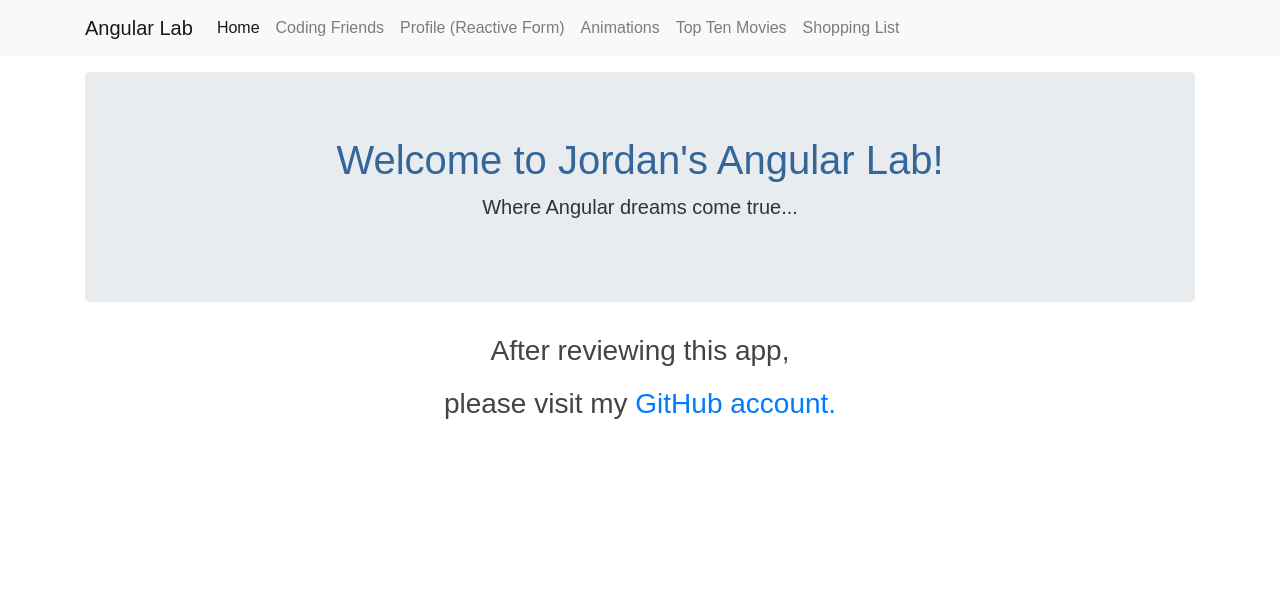
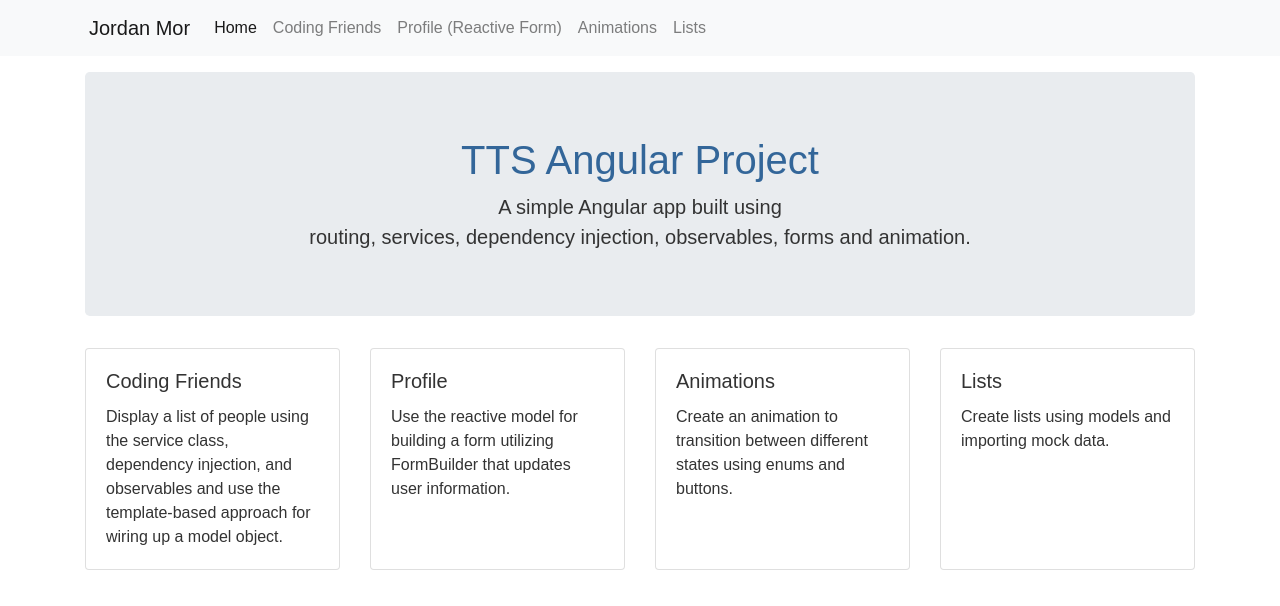
Before and after one commit to jordanmor/angular-lab-demo, an Angular app: page / in a window 1280 px wide. Shown: the top 606 px of the page. Built offline with nearby package versions, Linux system fonts and the light colour scheme.

Commit message:
Add card deck links to main components on home page

```diff
--- /dev/null
+++ b/src/app/data/projects.ts
@@ -0,0 +1,8 @@
+import { Project } from '../models/Project';
+
+export const PROJECTS: Project[] = [
+  {id: 1, title: 'Coding Friends', link: 'friends', description: 'Display a list of people using the service class, dependency injection, and observables and use the template-based approach for wiring up a model object.'},
+  {id: 2, title: 'Profile', link: 'profile', description: 'Use the reactive model for building a form utilizing FormBuilder that updates user information.'},
+  {id: 3, title: 'Animations', link: 'animations', description: 'Create an animation to transition between different states using enums and buttons.'},
+  {id: 4, title: 'Lists', link: 'lists', description: 'Create lists using models and importing mock data.'},
+];
--- a/src/app/home/home.component.css
+++ b/src/app/home/home.component.css
@@ -0,0 +1,14 @@
+.lead {
+  margin-bottom: 0rem;
+}
+
+.card {
+  text-decoration: none;
+  color: #333;
+  transition: .3s ease-out;
+}
+
+.card:hover {
+  background-color: rgba(50,50,50,0.1);
+  transform: scale(1.01);
+}
--- a/src/app/home/home.component.html
+++ b/src/app/home/home.component.html
@@ -1,6 +1,13 @@
 <div class="jumbotron text-center">
-  <h1>Welcome to Jordan's Angular Lab!</h1>
-  <p class="lead">Where Angular dreams come true...</p>
+  <h1>TTS Angular Project</h1>
+  <p class="lead">A simple Angular app built using</p>
+  <p class="lead">routing, services, dependency injection, observables, forms and animation.</p>
 </div>
-<h3 class="text-center">After reviewing this app,</h3>
-<h3 class="text-center">please visit my <a href="https://github.com/jordanmor" alt="GitHub Account Jordan Mor">GitHub account.</a></h3>
+<div class="card-deck">
+  <a class="card" routerLink="{{ project.link }}" *ngFor="let project of projects">
+    <div class="card-body">
+      <h5 class="card-title">{{ project.title }}</h5>
+      <p class="card-text">{{ project.description }}</p>
+    </div>
+  </a>
+</div>
--- a/src/app/home/home.component.ts
+++ b/src/app/home/home.component.ts
@@ -1,4 +1,5 @@
 import { Component, OnInit } from '@angular/core';
+import { PROJECTS } from '../data/projects';
 
 @Component({
   selector: 'app-home',
@@ -7,6 +8,8 @@ import { Component, OnInit } from '@angular/core';
 })
 export class HomeComponent implements OnInit {
 
+  projects = PROJECTS;
+
   constructor() { }
 
   ngOnInit() {
--- /dev/null
+++ b/src/app/models/Project.ts
@@ -0,0 +1,6 @@
+export class Project {
+  id: number;
+  title: string;
+  link: string;
+  description: string;
+}
--- a/src/app/navbar/navbar.component.html
+++ b/src/app/navbar/navbar.component.html
@@ -1,6 +1,6 @@
 <nav class="navbar navbar-expand-md navbar-light bg-light mb-3">
   <div class="container">
-      <a class="navbar-brand" routerLink="/">Angular Lab</a>
+      <a class="navbar-brand ml-1" routerLink="/">Jordan Mor</a>
       <button class="navbar-toggler" type="button" data-toggle="collapse" data-target="#navbarNav" aria-controls="navbarNav" aria-expanded="false" aria-label="Toggle navigation">
         <span class="navbar-toggler-icon"></span>
       </button>
@@ -19,10 +19,7 @@
             <a class="nav-link" routerLink="animations">Animations</a>
           </li>
           <li class="nav-item">
-            <a class="nav-link" routerLink="movies">Top Ten Movies</a>
-          </li>
-          <li class="nav-item">
-            <a class="nav-link" routerLink="shopping-list">Shopping List</a>
+            <a class="nav-link" routerLink="lists">Lists</a>
           </li>
         </ul>
       </div>
```
